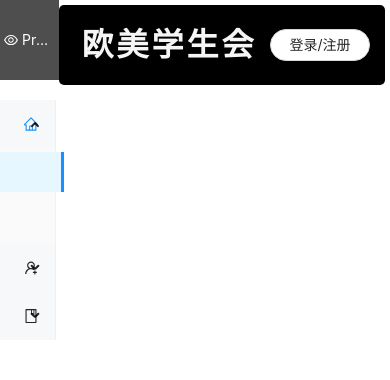
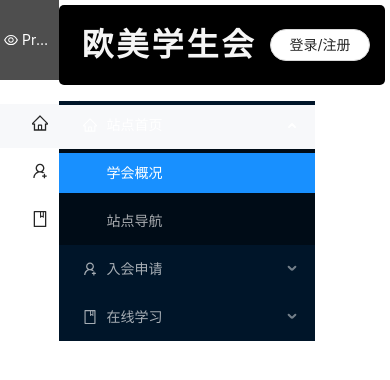
Before and after one commit to days0102/Web, a Vue app in the folder vue-project/: page /blank in a window 390 px wide. Shown: the top 380 px of the page. Built offline with nearby package versions, Linux system fonts and the light colour scheme; grey boxes are pictures that could not be loaded; what vue-quill-editor would draw is missing.

Commit message:
Mobile adaptation

```diff
--- a/vue-project/src/App.vue
+++ b/vue-project/src/App.vue
@@ -24,13 +24,54 @@
         </div>
       </div>
       <div class="menu" style="border-radius: 8px">
+<!--        <a-menu-->
+<!--          v-model:openKeys="openKeys"-->
+<!--          v-model:selectedKeys="selectedKeys"-->
+<!--          style="background-color: #f7f8fa; width: 100%"-->
+<!--          :mode="mode"-->
+<!--          :theme="theme"-->
+<!--          :inline-collapsed="collapsed"-->
+<!--        >-->
+
+<!--          <a-sub-menu-->
+<!--            key="sub1"-->
+<!--            style="background-color: #f7f8fa">-->
+
+<!--            <template #icon>-->
+<!--              <home-outlined />-->
+<!--            </template>-->
+<!--            <template #title>站点首页</template>-->
+<!--            <a-menu-item key="1" @click="Gohome">学会概况</a-menu-item>-->
+<!--            <a-menu-item key="2">站点导航</a-menu-item>-->
+<!--          </a-sub-menu>-->
+<!--          <a-sub-menu key="sub2">-->
+<!--            <template #icon>-->
+<!--              <user-add-outlined />-->
+<!--            </template>-->
+<!--            <template #title>入会申请</template>-->
+<!--            <a-menu-item key="3">提交申请</a-menu-item>-->
+<!--            <a-menu-item key="4">申请状态</a-menu-item>-->
+<!--          </a-sub-menu>-->
+<!--          <a-sub-menu key="sub3">-->
+<!--            <template #icon>-->
+<!--              <book-outlined />-->
+<!--            </template>-->
+<!--            <template #title>在线学习</template>-->
+<!--            <a-menu-item key="5" @click="Readarticle">浏览文章</a-menu-item>-->
+<!--            <a-menu-item key="6" @click="CreateArticle">发布文章</a-menu-item>-->
+<!--            <a-menu-item key="7" @click="test">发布视频</a-menu-item>-->
+<!--            <a-menu-item key="8">内容管理</a-menu-item>-->
+<!--          </a-sub-menu>-->
+<!--        </a-menu>-->
+
+
         <a-menu
           v-model:openKeys="openKeys"
           v-model:selectedKeys="selectedKeys"
-          style="background-color: #f7f8fa; width: 100%"
-          :mode="mode"
-          :theme="theme">
-
+          mode="inline"
+          theme="theme"
+          :inline-collapsed="collapsed"
+        >
           <a-sub-menu
             key="sub1"
             style="background-color: #f7f8fa">
@@ -57,7 +98,7 @@
             <template #title>在线学习</template>
             <a-menu-item key="5" @click="Readarticle">浏览文章</a-menu-item>
             <a-menu-item key="6" @click="CreateArticle">发布文章</a-menu-item>
-            <a-menu-item key="7">发布视频</a-menu-item>
+            <a-menu-item key="7" @click="test">发布视频</a-menu-item>
             <a-menu-item key="8">内容管理</a-menu-item>
           </a-sub-menu>
         </a-menu>
@@ -140,14 +181,19 @@
 
 <script lang="ts">
 // https://www.jianshu.com/p/d3ffec2a3a0b
-import { defineComponent, reactive, toRefs, ref } from "vue";
+import { defineComponent, reactive, toRefs, ref, watch } from "vue";
 import {
   MailOutlined,
+  AppstoreOutlined,
   CalendarOutlined,
-  AppstoreOutlined,
   SettingOutlined,
   //头像
-  AntDesignOutlined
+  AntDesignOutlined,
+  MenuFoldOutlined,
+  MenuUnfoldOutlined,
+  PieChartOutlined,
+  DesktopOutlined,
+  InboxOutlined
 } from "@ant-design/icons-vue";
 import type { MenuMode, MenuTheme } from "ant-design-vue";
 import router from "@/router";
@@ -161,12 +207,18 @@ export default defineComponent({
   avatar,
   account,
   components: {
+    MenuFoldOutlined,
+    MenuUnfoldOutlined,
+    PieChartOutlined,
+    MailOutlined,
+    DesktopOutlined,
+    InboxOutlined,
+    AppstoreOutlined,
+
     //头像
     AntDesignOutlined,
 
-    MailOutlined,
     CalendarOutlined,
-    AppstoreOutlined,
     SettingOutlined
   },
   setup() {
@@ -179,29 +231,56 @@ export default defineComponent({
     };
 
 
+    // const state = reactive({
+    //   mode: "inline" as MenuMode,
+    //   theme: "light" as MenuTheme,
+    //   selectedKeys: ["1"],
+    //   openKeys: ["sub1"]
+    // });
+    // const changeMode = (checked: boolean) => {
+    //   state.mode = checked ? "vertical" : "inline";
+    // };
+    // const changeTheme = (checked: boolean) => {
+    //   state.theme = checked ? "dark" : "light";
+    // };
+
     const state = reactive({
-      mode: "inline" as MenuMode,
-      theme: "light" as MenuTheme,
-      selectedKeys: ["1"],
-      openKeys: ["sub1"]
+      collapsed: false,
+      selectedKeys: [],
+      openKeys: [],
+      preOpenKeys: [],
     });
-    const changeMode = (checked: boolean) => {
-      state.mode = checked ? "vertical" : "inline";
+
+    watch(
+      () => state.openKeys,
+      (_val, oldVal) => {
+        state.preOpenKeys = oldVal;
+      },
+    );
+    const toggleCollapsed = () => {
+      state.collapsed = !state.collapsed;
+      state.openKeys = state.collapsed ? [] : state.preOpenKeys;
     };
-    const changeTheme = (checked: boolean) => {
-      state.theme = checked ? "dark" : "light";
-    };
+
     return {
       value,
       onSearch,
       ...toRefs(state),
-      changeMode,
-      changeTheme,
+      // changeMode,
+      // changeTheme,
+      toggleCollapsed,
     };
   },
   provide(){
     return{
       reload: this.reload
+    }
+  },
+  created() {
+    if(this.screenWidth<1025){
+      if(!this.collapsed){
+        this.toggleCollapsed()
+      }
     }
   },
   data(){
@@ -210,14 +289,15 @@ export default defineComponent({
       avatar:"",
       account,
       isRouterAlive:true,
-      screenWidth:document.body.clientWidth
+      screenWidth:document.body.clientWidth,
+      //collapsed:false
     }
   },
   mounted() {
 
     window.onresize = () => {
       return (() => {
-        this.screenWidth = document.body.clientWidth
+        this.screenWidth= document.body.clientWidth
       })()
     }
   },
@@ -226,6 +306,17 @@ export default defineComponent({
       console.log(this.screenWidth)
       if(this.screenWidth<1025){
         console.log("<1025")
+        //this.collapsed=true
+        console.log(this.collapsed)
+        if(!this.collapsed)
+          this.toggleCollapsed()
+        // this.changeMode(false)
+      }else{
+        if(this.collapsed){
+          this.toggleCollapsed()
+        }
+        //this.collapsed=false
+        // this.changeMode(true)
       }
     }
   },
@@ -252,6 +343,9 @@ export default defineComponent({
     },
     CreateArticle(){
       router.push("/create");
+    },
+    test(){
+      router.push("/blank")
     }
   }
 });
--- a/vue-project/src/views/BlankView.vue
+++ b/vue-project/src/views/BlankView.vue
@@ -1,16 +1,124 @@
 <template>
+  <div style="width: 256px">
+<!--    <a-button type="primary" style="margin-bottom: 16px" @click="toggleCollapsed">-->
+<!--      <MenuUnfoldOutlined v-if="collapsed" />-->
+<!--      <MenuFoldOutlined v-else />-->
+<!--    </a-button>-->
+    <a-menu
+      v-model:openKeys="openKeys"
+      v-model:selectedKeys="selectedKeys"
+      mode="inline"
+      theme="dark"
+      :inline-collapsed="collapsed"
+    >
+      <a-sub-menu
+        key="sub1"
+        style="background-color: #f7f8fa">
 
+        <template #icon>
+          <home-outlined />
+        </template>
+        <template #title>站点首页</template>
+        <a-menu-item key="1" @click="">学会概况</a-menu-item>
+        <a-menu-item key="2">站点导航</a-menu-item>
+      </a-sub-menu>
+      <a-sub-menu key="sub2">
+        <template #icon>
+          <user-add-outlined />
+        </template>
+        <template #title>入会申请</template>
+        <a-menu-item key="3">提交申请</a-menu-item>
+        <a-menu-item key="4">申请状态</a-menu-item>
+      </a-sub-menu>
+      <a-sub-menu key="sub3">
+        <template #icon>
+          <book-outlined />
+        </template>
+        <template #title>在线学习</template>
+        <a-menu-item key="5" @click="">浏览文章</a-menu-item>
+        <a-menu-item key="6" @click="">发布文章</a-menu-item>
+        <a-menu-item key="7" @click="test">发布视频</a-menu-item>
+        <a-menu-item key="8">内容管理</a-menu-item>
+      </a-sub-menu>
+    </a-menu>
+  </div>
 </template>
+<script lang="ts">
+import { defineComponent, reactive, toRefs, watch } from 'vue';
+import {
+  MenuFoldOutlined,
+  MenuUnfoldOutlined,
+  PieChartOutlined,
+  MailOutlined,
+  DesktopOutlined,
+  InboxOutlined,
+  AppstoreOutlined,
+} from '@ant-design/icons-vue';
+export default defineComponent({
+  components: {
+    MenuFoldOutlined,
+    MenuUnfoldOutlined,
+    PieChartOutlined,
+    MailOutlined,
+    DesktopOutlined,
+    InboxOutlined,
+    AppstoreOutlined,
+  },
+  setup() {
+    const state = reactive({
+      collapsed: false,
+      selectedKeys: ['1'],
+      openKeys: ['sub1'],
+      preOpenKeys: ['sub1'],
+    });
 
-<script>
-export default {
-  name: "BlankView",
+    // watch(
+    //   () => state.openKeys,
+    //   (_val, oldVal) => {
+    //     state.preOpenKeys = oldVal;
+    //   },
+    // );
+    const toggleCollapsed = () => {
+      state.collapsed = !state.collapsed;
+      state.openKeys = state.collapsed ? [] : state.preOpenKeys;
+    };
+
+    return {
+      ...toRefs(state),
+      toggleCollapsed,
+    };
+  },
+  mounted() {
+    window.onresize = () => {
+      return (() => {
+        this.screenWidth= document.body.clientWidth
+      })()
+    }
+  },
   data(){
-
+    return {
+      screenWidth:document.body.clientWidth,
+    }
+  },
+  watch: {
+    screenWidth() {
+      console.log(this.screenWidth)
+      if (this.screenWidth < 1025) {
+        console.log("<1025")
+        if(!this.collapsed) {
+          this.toggleCollapsed();
+        }
+      } else {
+        if (this.collapsed) {
+          this.toggleCollapsed()
+        }
+      }
+    }
+  },
+  methods:{
+    test(){
+      this.toggleCollapsed()
+    }
   }
-};
+});
 </script>
-
-<style scoped>
-
-</style>
```
